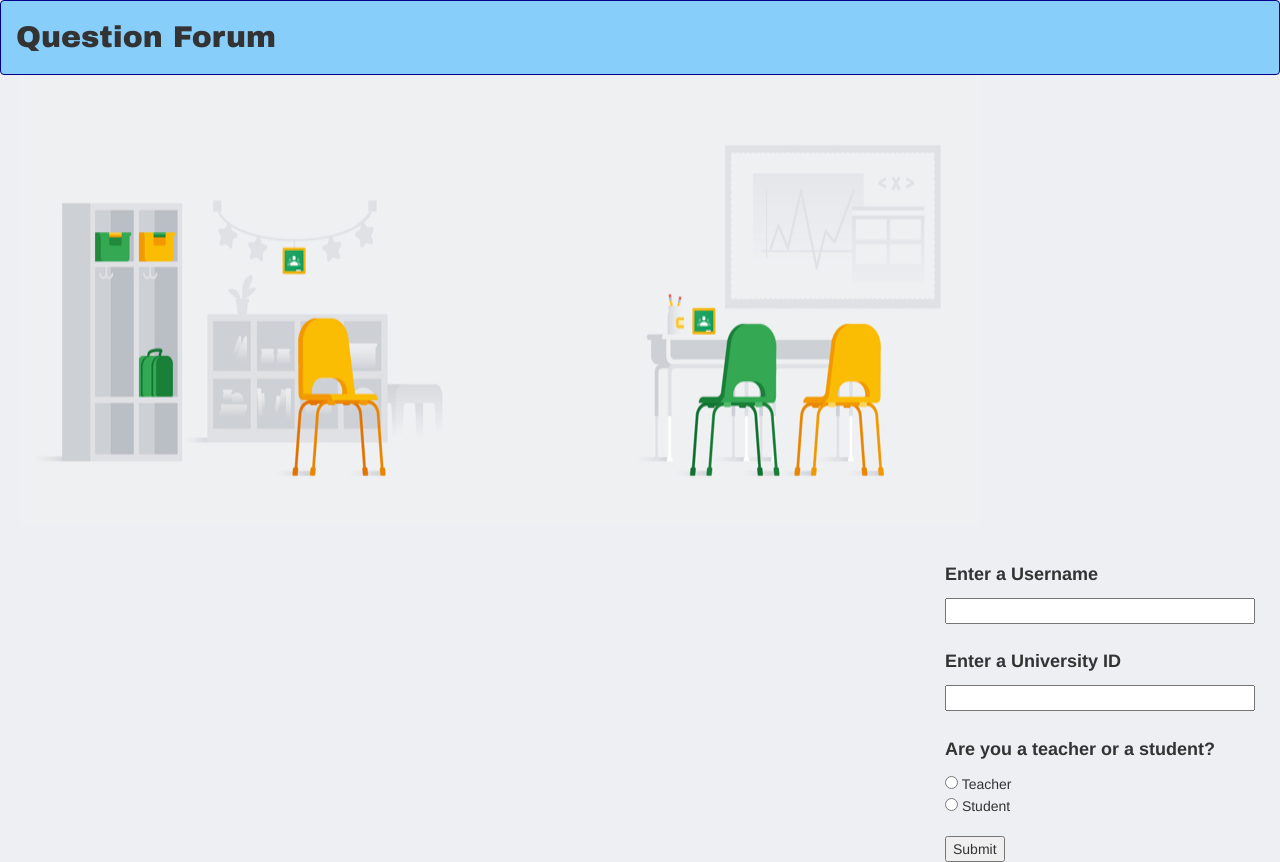
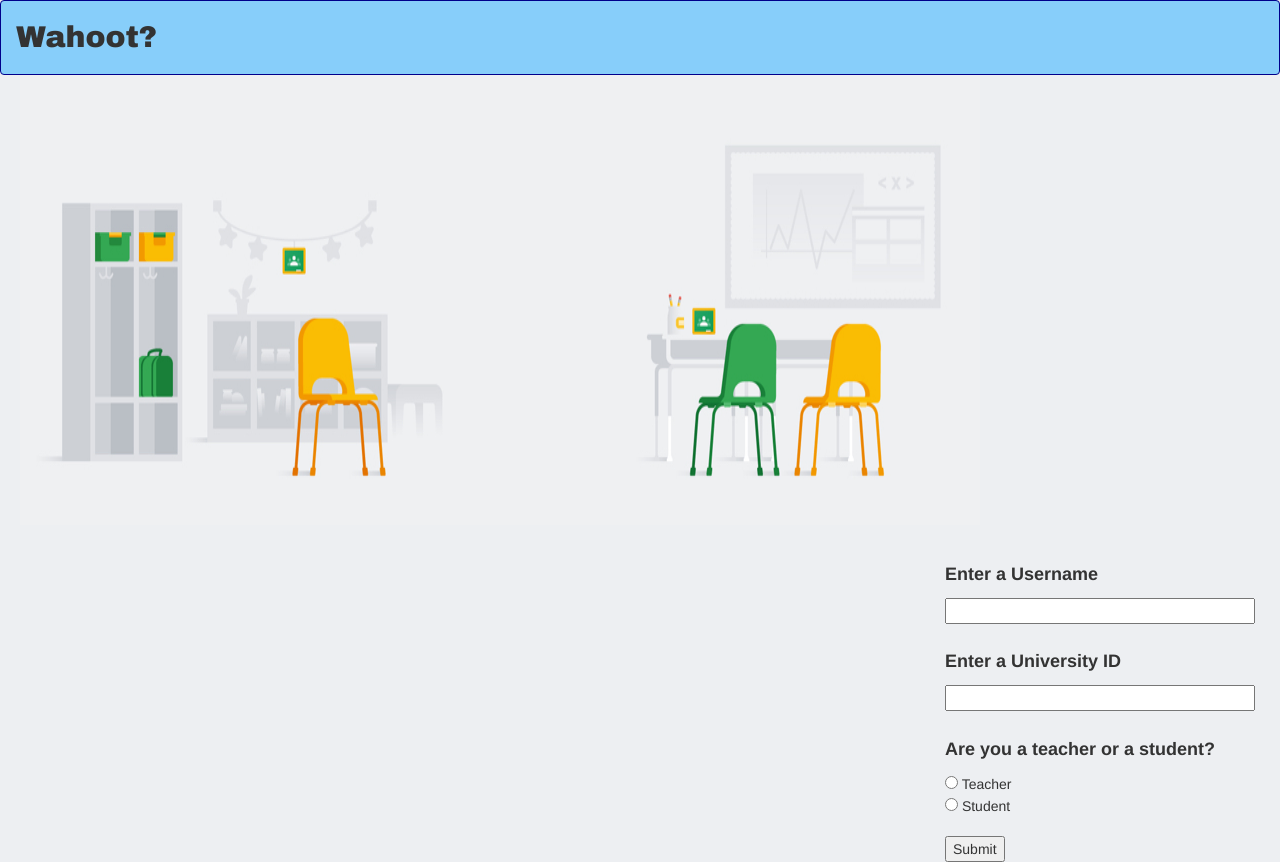
Before and after one commit to BrandonChen1/RPIHack, a website: page login.html in a window 1280 px wide. Drawn offline with nearby package versions, Linux system fonts and the light colour scheme; no server answers.

Commit message:
Changed the title

```diff
--- a/login.html
+++ b/login.html
@@ -195,7 +195,7 @@
 <body style="background-color: #EDEFF2">
     <nav class="navbar navbar-light bg-light">
       <span class="navbar-text">
-        Question Forum
+        Wahoot?
       </span>
     </nav>
     <div class = "row" id = "loginScreen">
```
